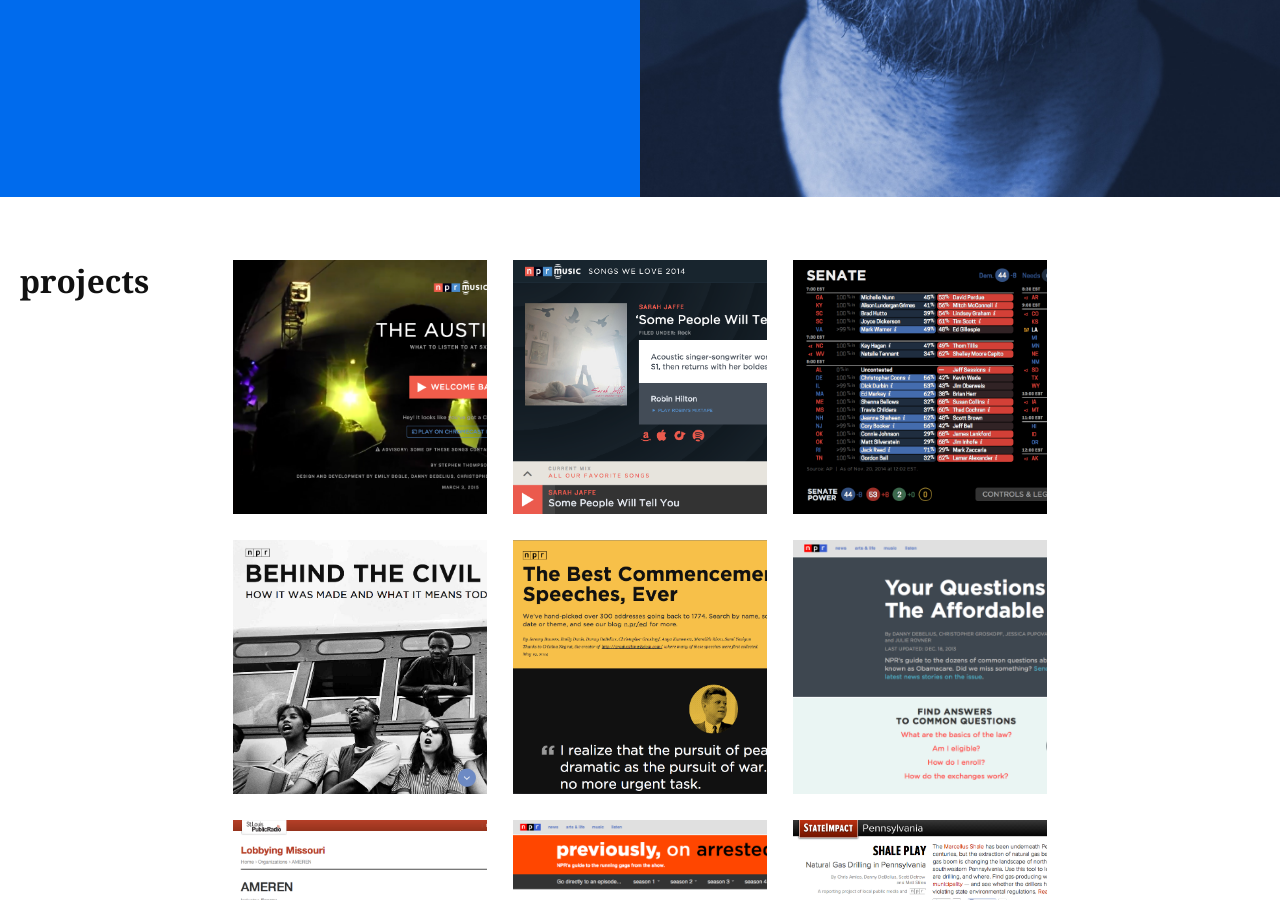
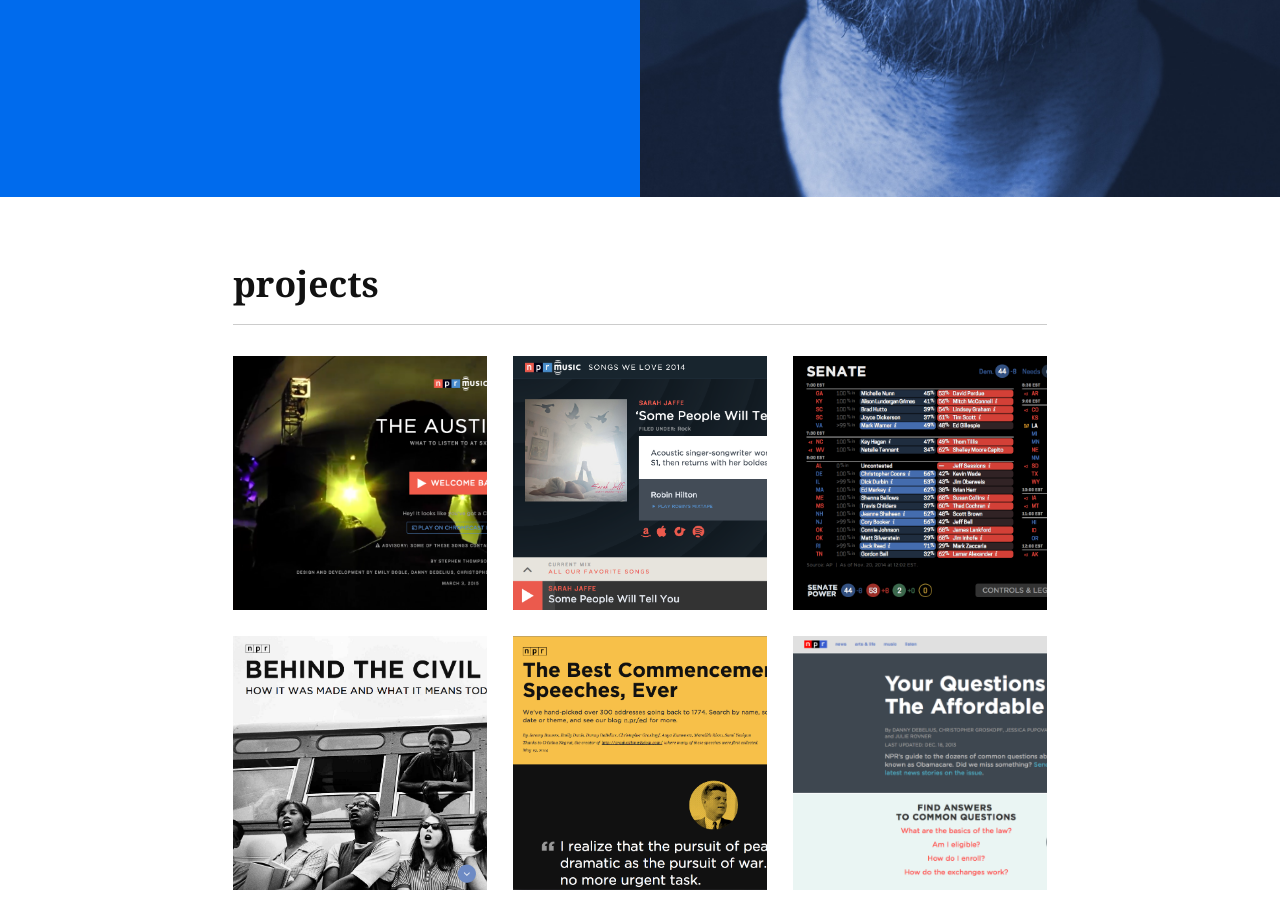
Before and after one commit to dannydb/dannydb.github.io, a Jekyll site: the page built from index.md, in a window 1280 px wide and 900 px high, scrolled down 703 px. Built offline with Jekyll 4.4.1, drawn with Linux system fonts in a browser that asks for light colours.

Commit message:
header tweaks

```diff
--- a/_sass/_base.scss
+++ b/_sass/_base.scss
@@ -203,7 +203,7 @@ pre {
     @include grid-column($columns: 12, $center: true);
 
     @media #{$medium-up} {
-        @include grid-column($columns: 8, $center: false, $last-column: true);
+        @include grid-column($columns: 8, $center: false, $offset: 2, $last-column: true);
     }
 
     // @media #{$large-up} {
@@ -216,7 +216,8 @@ pre {
     @include grid-column($columns: 12, $center: true);
 
     @media #{$medium-up} {
-        @include grid-column($columns: 2, $center: false);
+        @include grid-column($columns: 8, $center: false, $offset: 2, $last-column: true);
+        // @include grid-column($columns: 2, $center: false);
     }
 }
 
--- a/_sass/_layout.scss
+++ b/_sass/_layout.scss
@@ -17,6 +17,7 @@
     padding: 0;
 
     @media #{$medium-up} {
+        @include grid-column($columns: 12, $center: false, $offset: 0, $last-column: true);
         padding-left: $column-gutter / 2;
         padding-right: $column-gutter / 2;
         position: absolute;
@@ -364,12 +365,14 @@
 
     h1 {
         font-family: $font-family-serif;
-        font-size: $base-font-size * 1.5;
+        font-size: $h3-font-size;
         margin: 0 0 $base-line-height-computed;
         color: #111;
         font-weight: 700;
         text-transform: lowercase;
         line-height: 1.35;
+        border-bottom: 1px solid #ccc;
+        padding-bottom: $base-line-height-computed/2;
     }
 }
 
--- a/_sass/_work.scss
+++ b/_sass/_work.scss
@@ -102,7 +102,7 @@
 				right: 0;
 				bottom: 0;
 				left: 0;
-				padding: 1rem;
+				padding: 1rem 2rem;
 
 				@include single-transition(all, 200ms, ease-in-out, 10ms);
 				@include translate2d(-100%, 0);
```
